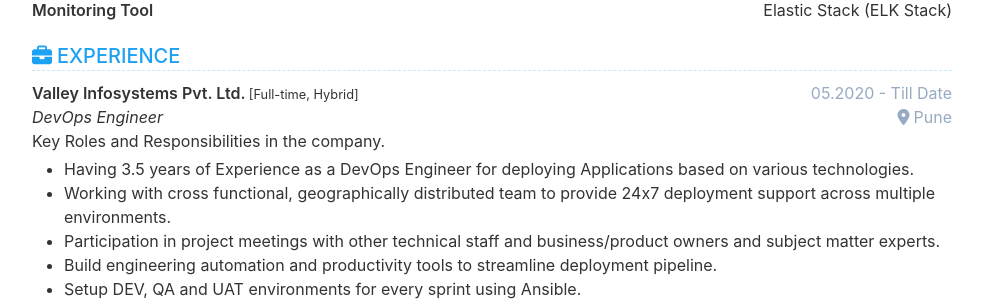
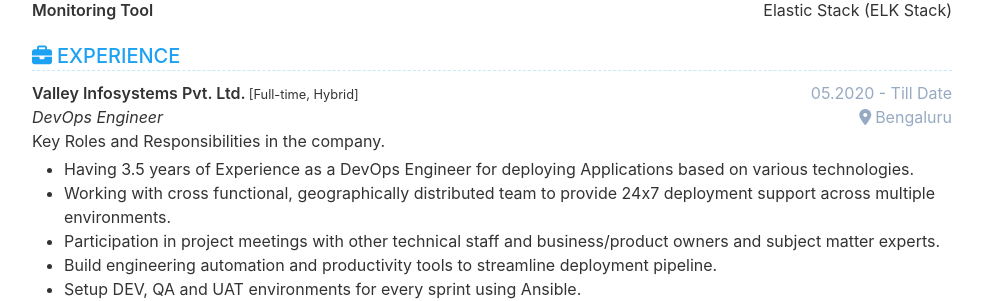
Before and after one commit to Raskinn/Resume, a Jekyll site: the page built from index.html, in a window 1280 px wide and 900 px high, scrolled down 1000 px. Shown: the part 153-454 px from the top of the window, without its empty margins (148-1131 px from the left). Built offline with Jekyll 4.4.1, drawn with Linux system fonts in a browser that asks for light colours.

Commit message:
Updated resume

```diff
--- a/_data/data.yml
+++ b/_data/data.yml
@@ -101,7 +101,7 @@ experience:
       tags: Full-time, Hybrid
       date: 05.2020 - Till Date
       role: DevOps Engineer
-      location: Pune
+      location: Bengaluru
       description: |
         Key Roles and Responsibilities in the company.
         + Having 3.5 years of Experience as a DevOps Engineer for deploying Applications based on various technologies.
```
